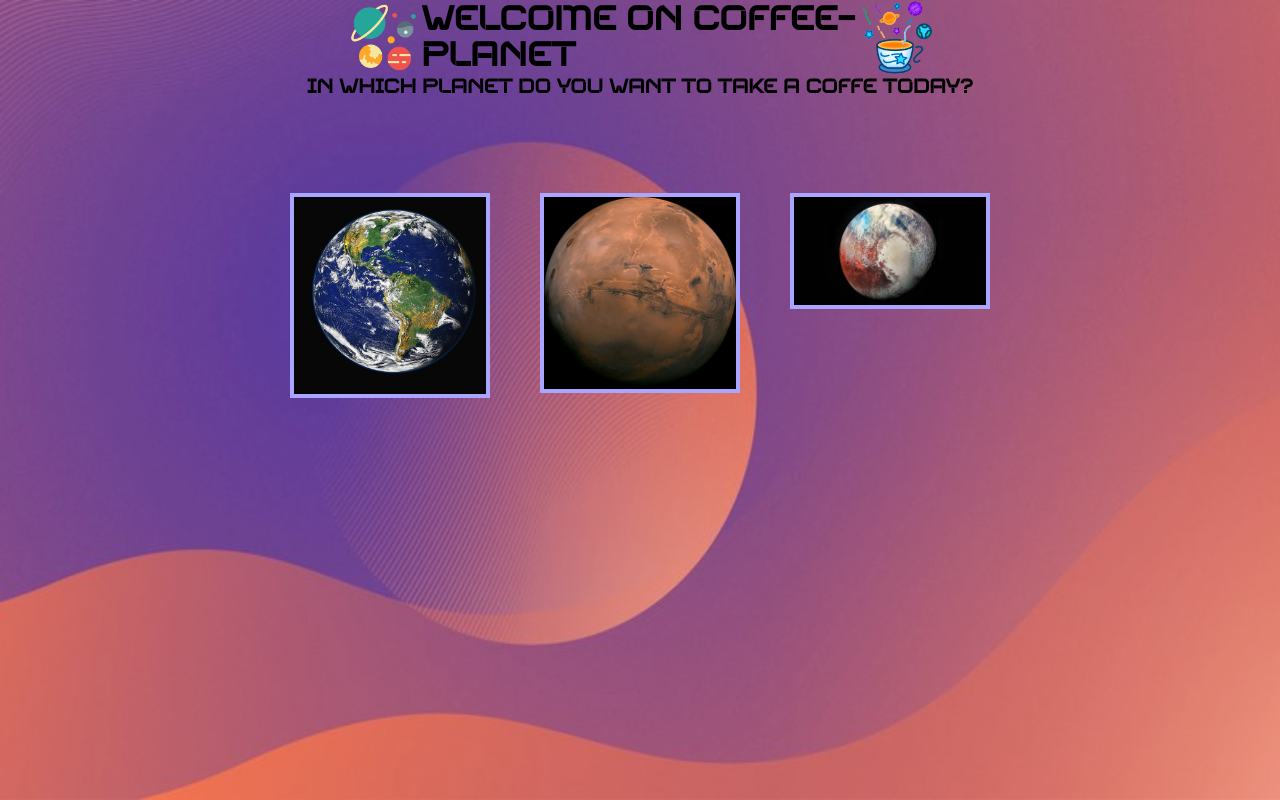
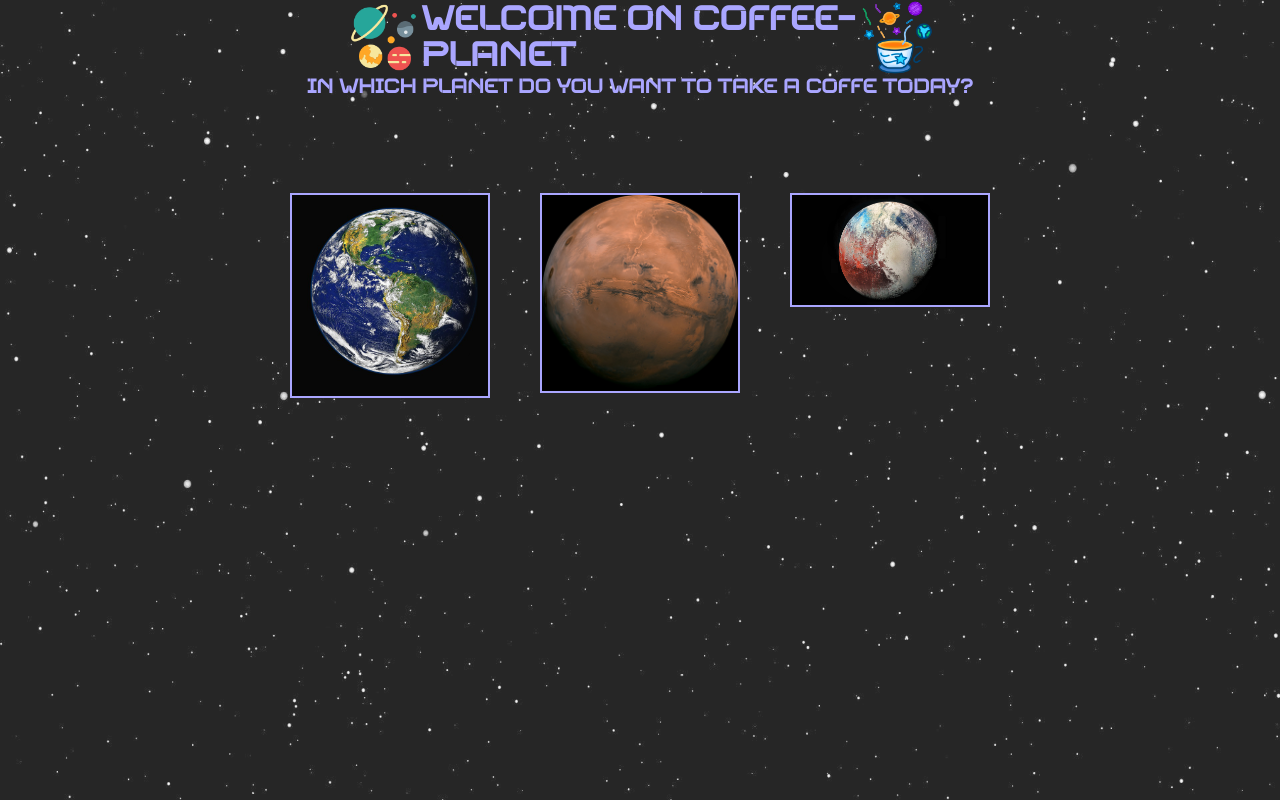
Before and after one commit to GregPat22/Landing-Page, a plain HTML site: page index.html in a window 1280 px wide. Drawn offline with Linux system fonts and the light colour scheme.

Commit message:
add a new background and styled the title

```diff
--- a/index.html
+++ b/index.html
@@ -11,7 +11,7 @@
     <div class="header">
       <header>
         <img
-          src="landing_style/files/planets.jpg"
+          src="landing_style/files/universe.jpg"
           alt="planets"
           class="image-back"
         />
--- a/landing_style/style.css
+++ b/landing_style/style.css
@@ -2,6 +2,7 @@
 @font-face {
     font-family: "space-text";
     src: url("files/space-explorer.regular.ttf") format("opentype");
+
 }
 
 
@@ -18,6 +19,7 @@
 h3,
 h1, p {
     font-family: "space-text", sans-serif;
+   color:#aaa6ff;
 }
 
 /* let's use the image like a background for the title  */
@@ -97,12 +99,14 @@ h1 {
    display: flex;
    flex-direction:column;
    width: 200px;
-   border: 4px solid #aaa6ff;
+   border: 2px solid #aaa6ff;
 
         }
 
 .card-caption {
-
+    display:flex;
+    flex-direction: column;
+    width:auto;
 }
 
 
```
Also changed, not shown: landing_style/files/universe.jpg (added).
